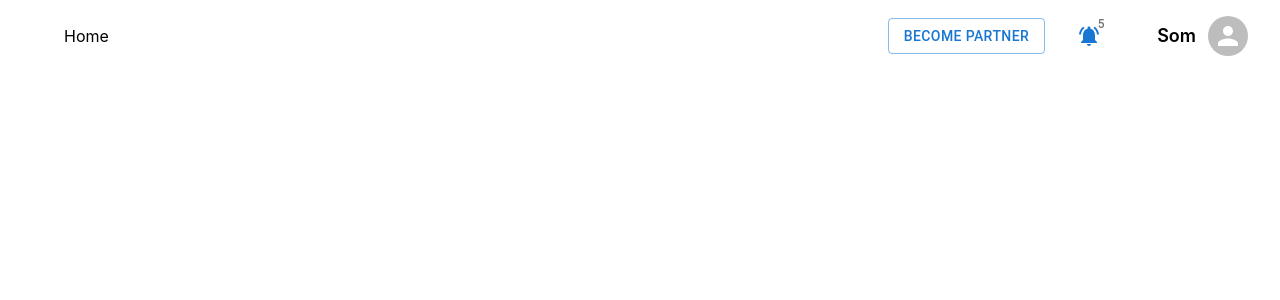
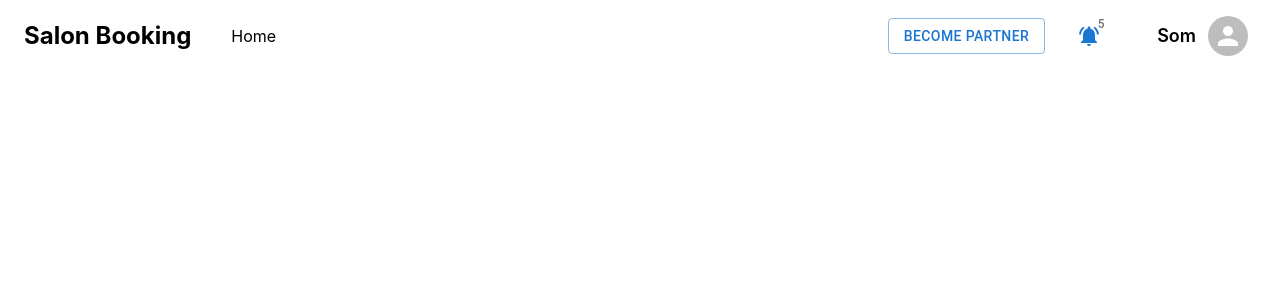
Before and after one commit to saum7033/salon-Booking-Fronted, a React (Create React App) app: page / in a window 1280 px wide. Shown: the top 300 px of the page. Built offline with nearby package versions, Linux system fonts and the light colour scheme.

Commit message:
NOtifications

```diff
--- a/src/Customer/NavBar/NavBar.jsx
+++ b/src/Customer/NavBar/NavBar.jsx
@@ -14,7 +14,7 @@ const handleClose = () => {
     return (
         <div className="z-50 px-6 flex items-center justify-between py-2">
             <div className="flex items-center gap-10">
-                <h1 className="cursor-pointer font-bold text-2xl"></h1>
+                <h1 className="cursor-pointer font-bold text-2xl">Salon Booking</h1>
                 <div className="flex items-center gap-5">
                     <h1>Home</h1>
                 </div>
```
